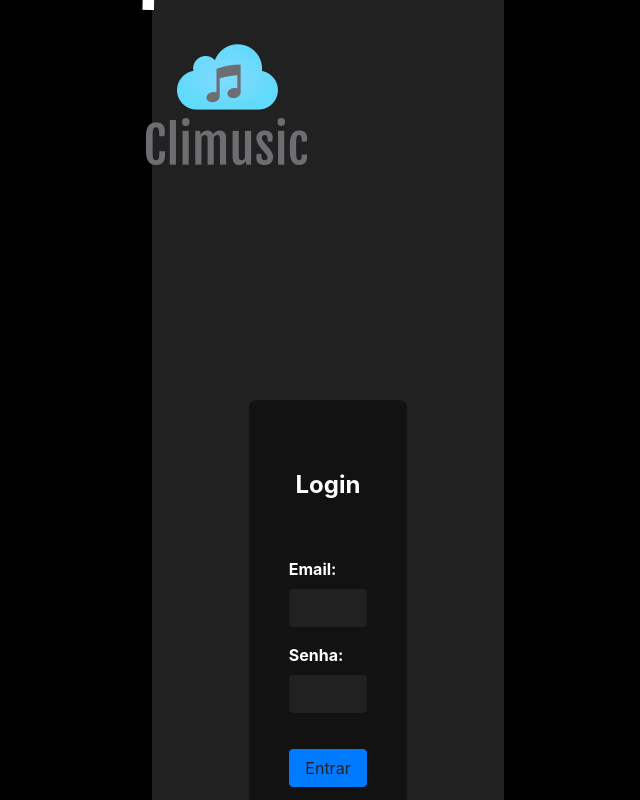
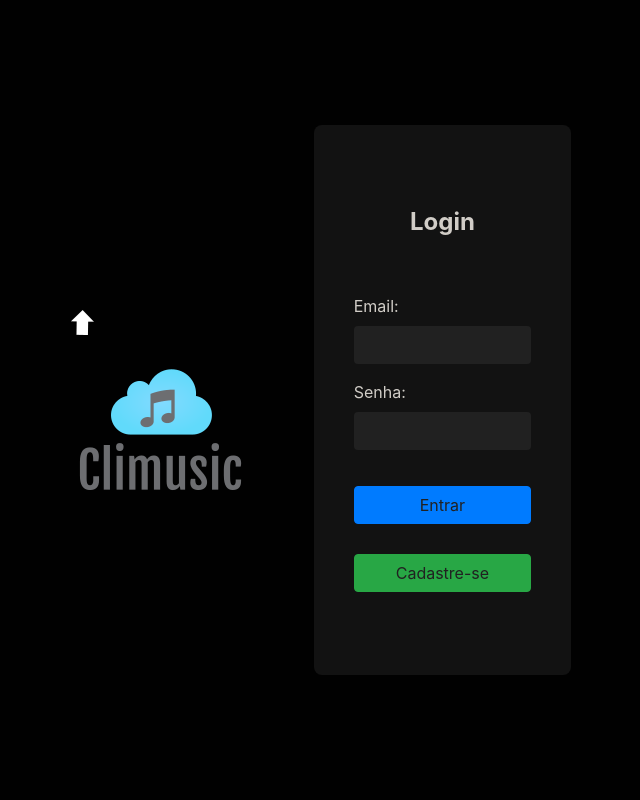
Before and after one commit to AntonioFuziy/climusic, a React (Create React App) app: page / in a window 1280 px wide. Shown: the top 800 px of the page, without its empty margins (312-952 px from the left). Built offline with nearby package versions, Linux system fonts and the light colour scheme.

Commit message:
Revert "deploy heroku"

```diff
--- a/src/pages/Login.jsx
+++ b/src/pages/Login.jsx
@@ -139,8 +139,8 @@ export default class Login extends Component{
         }
 
         return(
-            <div className="container-content">
-                <div className="box-login">
+            <div className="container">
+                <div className="box">
                     <div className="side-image">
                         <img src={logo} alt="" className="logo-image"/>
                     </div>
--- a/src/pages/Weather.jsx
+++ b/src/pages/Weather.jsx
@@ -95,7 +95,7 @@ export default class Weather extends Component {
 
     signOut(){
         localStorage.removeItem("email");
-        window.location.href = "http://localhost:5000/"
+        window.location.href = "http://localhost:3000/"
     }
 
     renderImage(weather){
```
Also changed, not shown: 16 other files (tests, documents, lock files or other folders).
